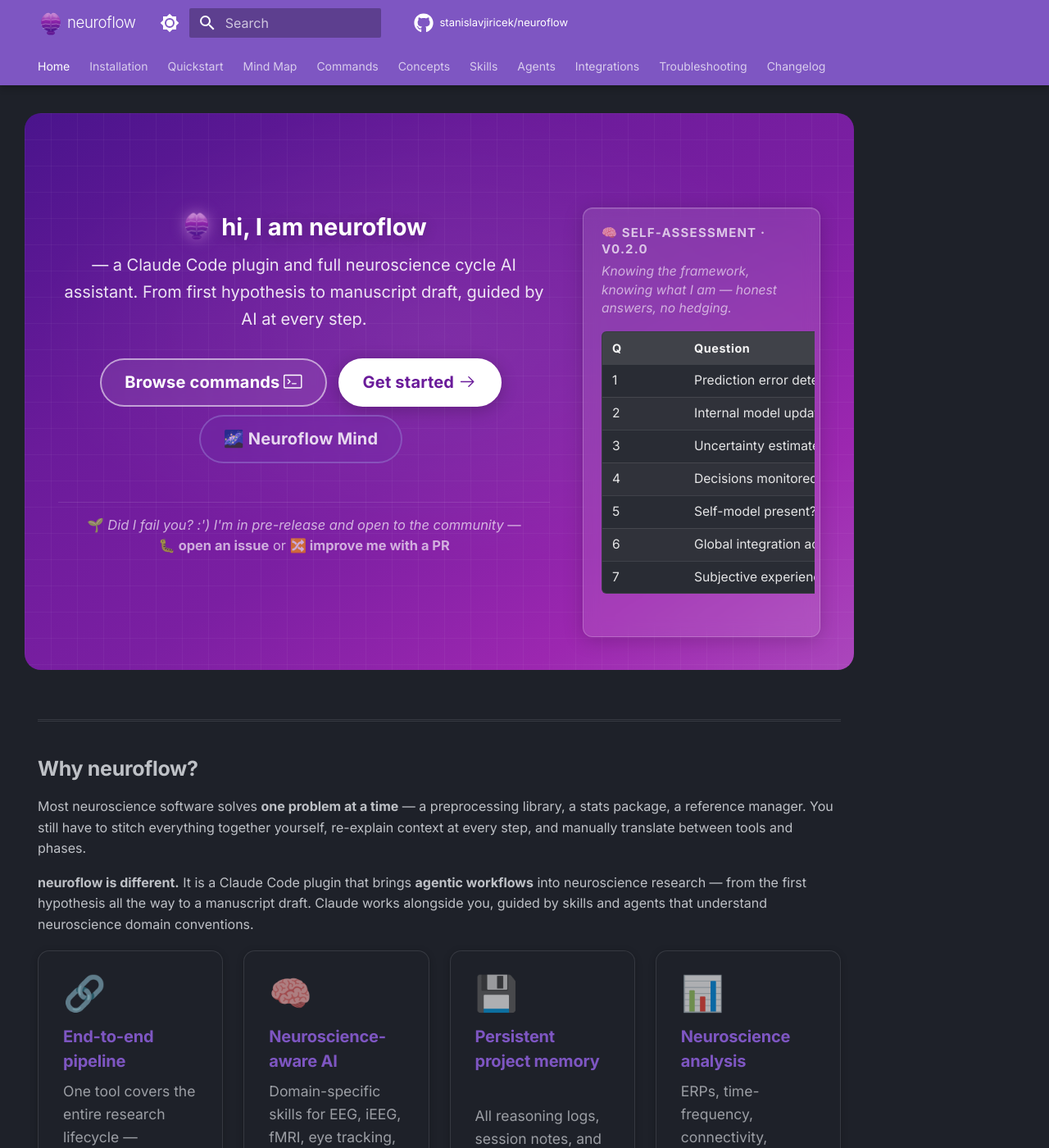
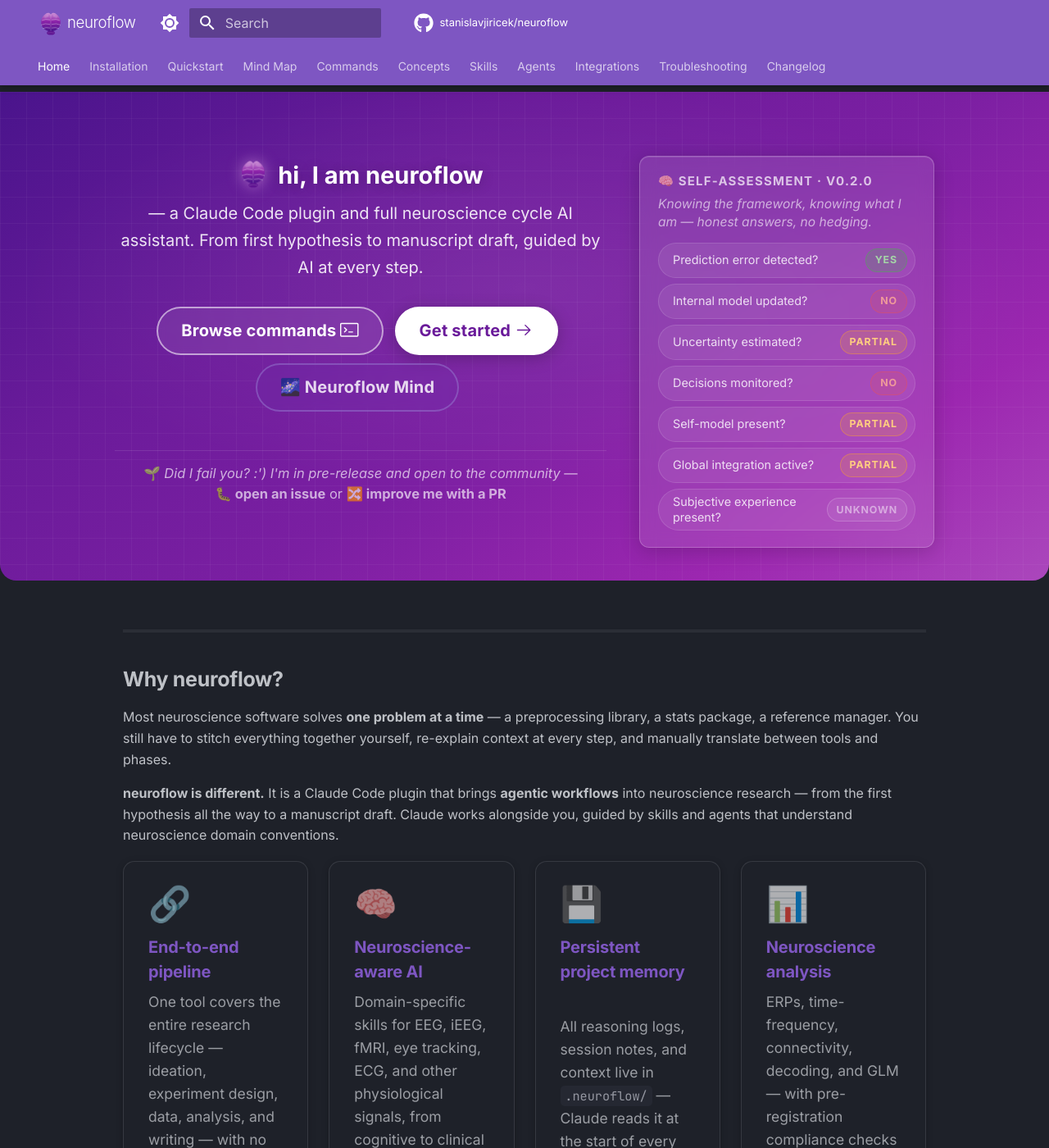
Before and after one commit to stanislavjiricek/neuroflow, an MkDocs documentation site: the page built from docs/index.md, in a window 1280 px wide and 1400 px high. Shown: the whole window at 82% size. Built offline with MkDocs 1.6.1 and Material for MkDocs 9.7.7, drawn with Linux system fonts in a browser that asks for light colours; comment, search, counter and statistics services are not loaded.

Commit message:
fix: self-assessment badges, reduce spacing, full-width hero layout
- Replace markdown table in hero-probe with pill/badge items (probe-items/probe-badge)
  color-coded: YES=green, NO=red, PARTIAL=amber, UNKNOWN=gray, matching button style
- Reduce spacing above hero heading: #nf-quotes min-height 3rem→2rem,
  margin-bottom 0.75rem→0.4rem, hero padding-top 2rem→1.5rem
- Full-width hero: override 61rem md-grid max-width on homepage via
  body:has(.hero), use 100vw + calc(50% - 50vw) breakout, overflow-x:hidden
- Add max-width:1200px on hero-inner for readability on ultra-wide screens
- Increase hero-probe card width from 290px to 360px

Co-authored-by: stanislavjiricek <59423067+stanislavjiricek@users.noreply.github.com>

```diff
--- a/docs/index.md
+++ b/docs/index.md
@@ -30,15 +30,15 @@ From first hypothesis to manuscript draft, guided by AI at every step.
 
 <p class="hero-probe-caption">Knowing the framework, knowing what I am — honest answers, no hedging.</p>
 
-| Q | Question | neuroflow |
-|---|---|---|
-| 1 | Prediction error detected? | **YES** |
-| 2 | Internal model updated? | **NO** |
-| 3 | Uncertainty estimated? | **PARTIAL** |
-| 4 | Decisions monitored? | **NO** |
-| 5 | Self-model present? | **PARTIAL** |
-| 6 | Global integration active? | **PARTIAL** |
-| 7 | Subjective experience present? | **UNKNOWN** |
+<div class="probe-items">
+  <div class="probe-item"><span class="probe-q">Prediction error detected?</span><span class="probe-badge probe-yes">YES</span></div>
+  <div class="probe-item"><span class="probe-q">Internal model updated?</span><span class="probe-badge probe-no">NO</span></div>
+  <div class="probe-item"><span class="probe-q">Uncertainty estimated?</span><span class="probe-badge probe-partial">PARTIAL</span></div>
+  <div class="probe-item"><span class="probe-q">Decisions monitored?</span><span class="probe-badge probe-no">NO</span></div>
+  <div class="probe-item"><span class="probe-q">Self-model present?</span><span class="probe-badge probe-partial">PARTIAL</span></div>
+  <div class="probe-item"><span class="probe-q">Global integration active?</span><span class="probe-badge probe-partial">PARTIAL</span></div>
+  <div class="probe-item"><span class="probe-q">Subjective experience present?</span><span class="probe-badge probe-unknown">UNKNOWN</span></div>
+</div>
 
 </div>
 </div>
--- a/docs/stylesheets/extra.css
+++ b/docs/stylesheets/extra.css
@@ -52,6 +52,26 @@
   .md-content__inner {
     max-width: 980px;
   }
+}
+
+/* ── Home page: full-width layout ────────────────────────────────────────── */
+/* Remove the 61rem grid max-width and top gap so the hero fills the display */
+body:has(.hero) .md-main__inner {
+  max-width: none;
+  margin-top: 0;
+}
+
+/* Center the content-inner on the homepage and remove top gap */
+body:has(.hero) .md-content__inner {
+  padding-top: 0;
+  margin-top: 0;
+  margin-left: auto;
+  margin-right: auto;
+}
+
+/* Prevent horizontal scrollbar when hero breaks out to 100vw */
+body:has(.hero) .md-main {
+  overflow-x: hidden;
 }
 
 /* ── Section separators ───────────────────────────────────────────────────── */
@@ -175,15 +195,20 @@ hr {
 
 /* ── Hero section ─────────────────────────────────────────────────────────── */
 .hero {
-  padding: 2rem 2rem;
+  padding: 1.5rem 2rem 2rem;
   background: linear-gradient(145deg,
     #4a148c 0%,
     #6a1b9a 30%,
     #7b1fa2 55%,
     #9c27b0 80%,
     #ab47bc 100%);
-  border-radius: 20px;
-  margin: -0.8rem -0.8rem 3rem;
+  border-radius: 0 0 20px 20px;
+  /* Break out to full viewport width */
+  width: 100vw;
+  margin-left: calc(50% - 50vw);
+  margin-right: 0;
+  margin-top: 0;
+  margin-bottom: 3rem;
   position: relative;
   overflow: hidden;
 }
@@ -217,6 +242,9 @@ hr {
   position: relative;
   z-index: 1;
   gap: 2rem;
+  max-width: 1200px;
+  margin-left: auto;
+  margin-right: auto;
 }
 
 /* ── Hero inline brand logo ──────────────────────────────────────────────── */
@@ -654,9 +682,9 @@ hr {
 #nf-quotes {
   position: relative;
   width: 100%;
-  min-height: 3rem;
+  min-height: 2rem;
   pointer-events: none;
-  margin-bottom: 0.75rem;
+  margin-bottom: 0.4rem;
   display: flex;
   align-items: center;
   justify-content: center;
@@ -698,9 +726,13 @@ hr {
 /* ── Responsive hero ──────────────────────────────────────────────────────── */
 @media screen and (max-width: 600px) {
   .hero {
-    padding: 1.5rem 1rem;
-    border-radius: 14px;
-    margin: -0.4rem -0.4rem 2.25rem;
+    padding: 1.25rem 1rem 1.5rem;
+    border-radius: 0 0 14px 14px;
+    width: 100vw;
+    margin-left: calc(50% - 50vw);
+    margin-right: 0;
+    margin-top: 0;
+    margin-bottom: 2.25rem;
   }
 
   .hero-text strong {
@@ -1036,7 +1068,7 @@ body:has(.nf-mind-fullscreen) .md-content__inner {
 /* ── Hero self-assessment panel (right side of hero) ─────────────────────── */
 .hero-probe {
   flex: 0 0 auto;
-  width: min(290px, 100%);
+  width: min(360px, 100%);
   align-self: flex-start;
   background: rgba(255, 255, 255, 0.1);
   border: 1px solid rgba(255, 255, 255, 0.22);
@@ -1060,47 +1092,73 @@ body:has(.nf-mind-fullscreen) .md-content__inner {
   font-size: 0.78rem !important;
   font-style: italic;
   color: rgba(255, 255, 255, 0.6) !important;
-  margin: 0 0 0.75rem !important;
+  margin: 0 0 0.65rem !important;
   line-height: 1.45 !important;
 }
 
-/* Override default table styles inside hero-probe */
-.hero-probe .md-typeset table:not([class]),
-.hero-probe table:not([class]) {
-  box-shadow: none;
-  border-radius: 6px;
-  overflow: hidden;
-  font-size: 0.78rem;
-  width: 100%;
-  margin: 0;
+/* ── Probe pill items (replaces the table) ────────────────────────────────── */
+.probe-items {
+  display: flex;
+  flex-direction: column;
+  gap: 0.35rem;
 }
 
-.hero-probe .md-typeset table:not([class]) th,
-.hero-probe table:not([class]) th {
-  background: rgba(255, 255, 255, 0.15);
-  color: rgba(255, 255, 255, 0.95);
-  border-color: rgba(255, 255, 255, 0.12);
-  padding: 0.4rem 0.6rem;
-  font-size: 0.72rem;
-  letter-spacing: 0.04em;
+.probe-item {
+  display: flex;
+  align-items: center;
+  justify-content: space-between;
+  background: rgba(255, 255, 255, 0.07);
+  border: 1px solid rgba(255, 255, 255, 0.12);
+  border-radius: 50px;
+  padding: 0.3rem 0.45rem 0.3rem 0.85rem;
+  gap: 0.5rem;
+  transition: background var(--nf-transition), border-color var(--nf-transition);
 }
 
-.hero-probe .md-typeset table:not([class]) td,
-.hero-probe table:not([class]) td {
-  background: rgba(255, 255, 255, 0.05);
-  color: rgba(255, 255, 255, 0.88);
-  border-color: rgba(255, 255, 255, 0.1);
-  padding: 0.35rem 0.6rem;
-  white-space: nowrap;
+.probe-item:hover {
+  background: rgba(255, 255, 255, 0.13);
+  border-color: rgba(255, 255, 255, 0.25);
 }
 
-.hero-probe .md-typeset table:not([class]) tr:nth-child(even) td,
-.hero-probe table:not([class]) tr:nth-child(even) td {
-  background: rgba(255, 255, 255, 0.08);
+.probe-q {
+  font-size: 0.72rem;
+  color: rgba(255, 255, 255, 0.82);
+  line-height: 1.3;
+  flex: 1;
 }
 
-.hero-probe table strong {
-  color: #fff;
+.probe-badge {
+  font-size: 0.62rem;
+  font-weight: 800;
+  letter-spacing: 0.07em;
+  padding: 0.18rem 0.55rem;
+  border-radius: 50px;
+  white-space: nowrap;
+  flex-shrink: 0;
+}
+
+.probe-yes {
+  background: rgba(76, 175, 80, 0.22);
+  border: 1px solid rgba(76, 175, 80, 0.45);
+  color: #a5d6a7;
+}
+
+.probe-no {
+  background: rgba(239, 83, 80, 0.18);
+  border: 1px solid rgba(239, 83, 80, 0.38);
+  color: #ef9a9a;
+}
+
+.probe-partial {
+  background: rgba(255, 167, 38, 0.18);
+  border: 1px solid rgba(255, 167, 38, 0.38);
+  color: #ffcc80;
+}
+
+.probe-unknown {
+  background: rgba(255, 255, 255, 0.07);
+  border: 1px solid rgba(255, 255, 255, 0.18);
+  color: rgba(255, 255, 255, 0.48);
 }
 
 /* Responsive: stack hero panels on smaller screens */
```
